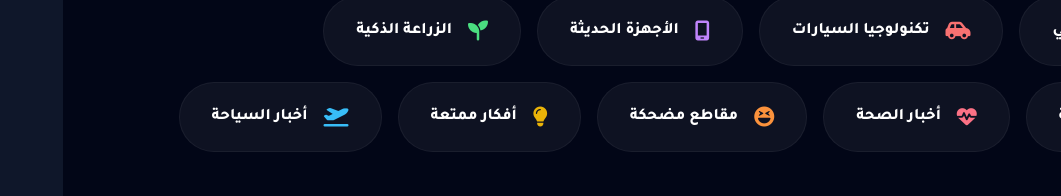
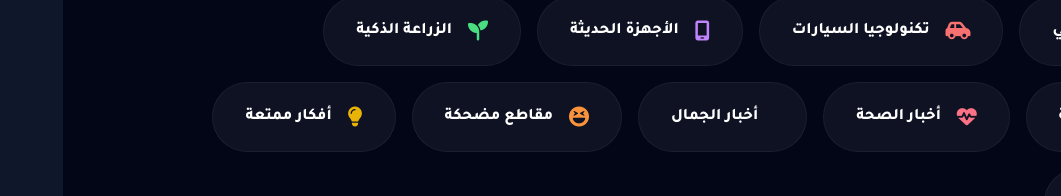
Before and after one commit to JosephAlkaabi/k3333bi-ai, a React (Vite) app: page / in a window 1280 px wide. Shown: the part 366-562 px from the top of the page, without its empty margins (219-1280 px from the left). Built offline with nearby package versions, Linux system fonts and the light colour scheme; no server answers.

Commit message:
feat(categories): Add BEAUTY category and icon
Introduces a new content category for "Beauty News" and its associated Font Awesome icon. This expands the platform's content generation capabilities.

```diff
--- a/App.tsx
+++ b/App.tsx
@@ -350,6 +350,7 @@ const CategoryIcon: React.FC<{ category: Category }> = ({ category }) => {
     [Category.AGRICULTURE]: "fa-seedling text-green-400",
     [Category.TRENDS]: "fa-bolt text-yellow-400",
     [Category.HEALTH]: "fa-heart-pulse text-rose-400",
+    [Category.BEAUTY]: "fa-sparkles text-pink-400",
     [Category.FUNNY]: "fa-face-laugh-squint text-orange-400",
     [Category.IDEAS]: "fa-lightbulb text-yellow-500",
     [Category.TOURISM]: "fa-plane-departure text-sky-400",
--- a/types.ts
+++ b/types.ts
@@ -6,6 +6,7 @@ export enum Category {
   AGRICULTURE = "الزراعة الذكية",
   TRENDS = "الترندات العالمية",
   HEALTH = "أخبار الصحة",
+  BEAUTY = "أخبار الجمال",
   FUNNY = "مقاطع مضحكة",
   IDEAS = "أفكار ممتعة",
   TOURISM = "أخبار السياحة"
```
